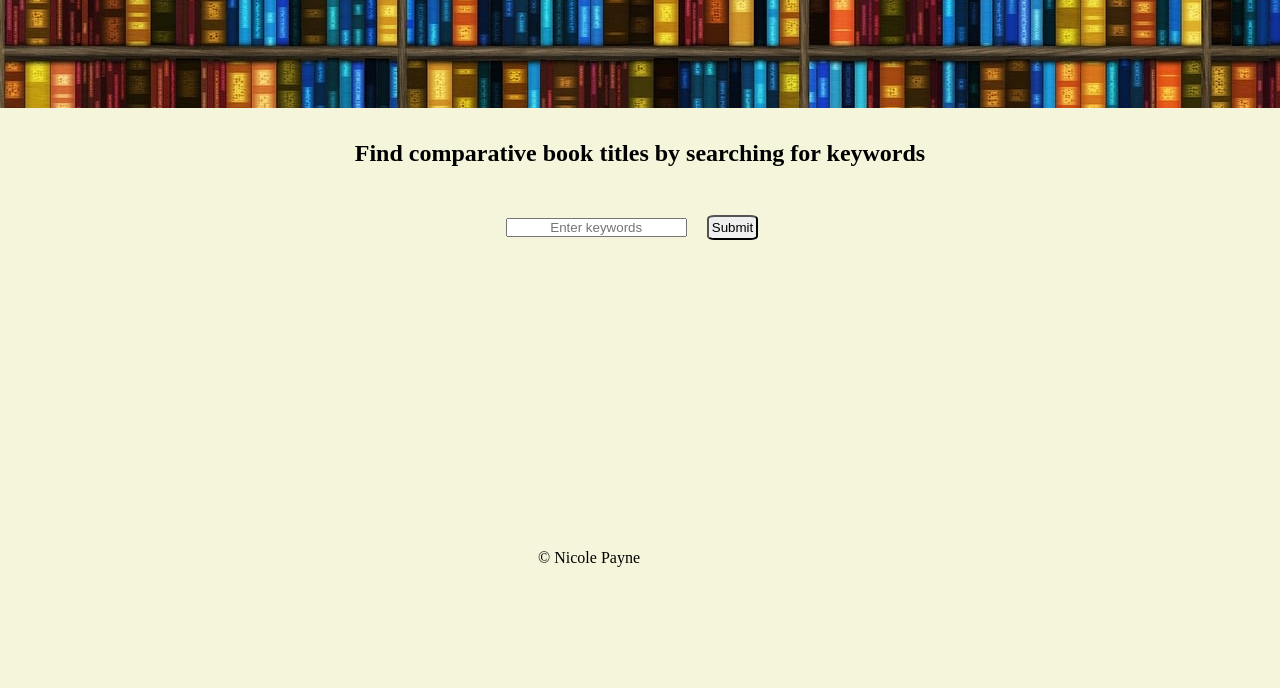
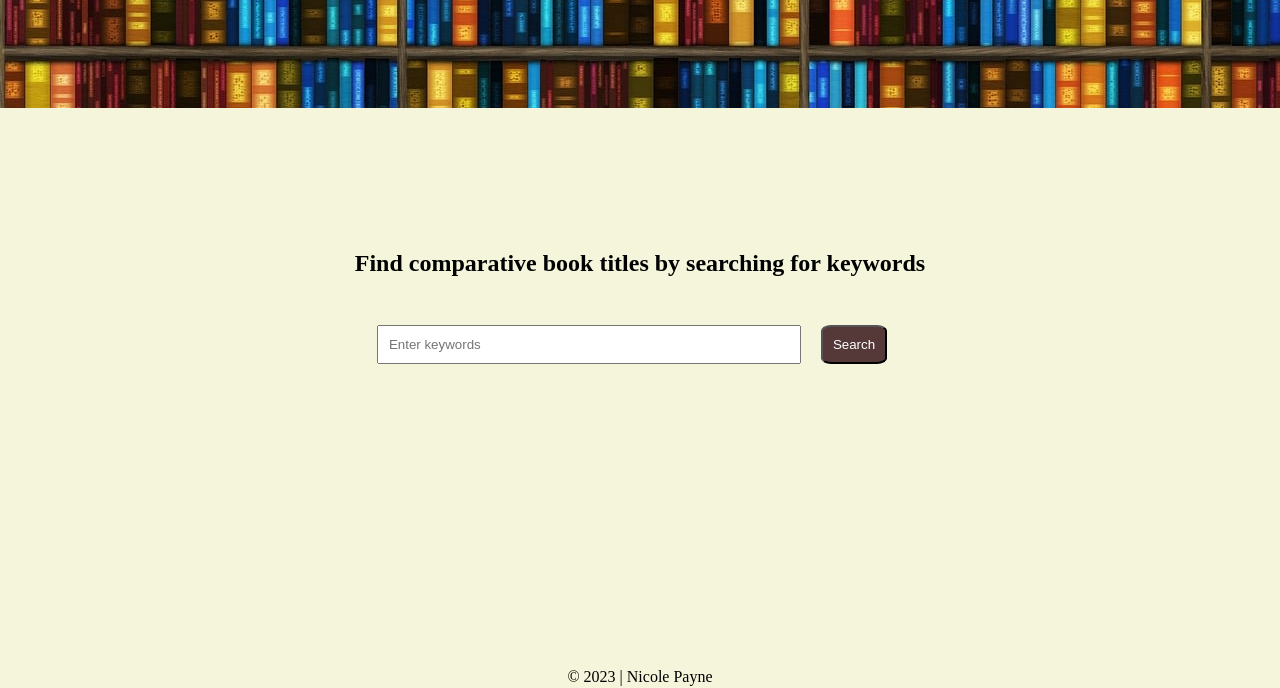
Before and after one commit to Npcodes1/Comp-Finder, a website: page public/index.html in a window 1280 px wide. Shown: the part 217-905 px from the top of the page. Before the commit the page ends 800 px from the top, so only its background shows below. Drawn offline with Linux system fonts and the light colour scheme; files whose address does not match are found by name.

Commit message:
Styling main page, footer, and button

```diff
--- a/public/index.html
+++ b/public/index.html
@@ -19,19 +19,18 @@
     </header>
 
     <main>
-        <section>
+        <section class="comp">
             <h2> Find comparative book titles by searching for keywords</h2>
             <!-- Search field -->
             <form action="/" method="post" class="form">
                 <input type="text" name="keyword" class="key" placeholder="Enter keywords" required>
-                <button type="submit" class="btn" onclick="">Submit</button>
+                <button type="submit" class="btn" onclick="Search()">Search</button>
             </form>
         </section>
     </main>
     <footer>
-        <p id="footer-container">
-            &copy;
-            Nicole Payne
+        <p class="footer-copyright-wrapper">
+            &copy; 2023 &#124; Nicole Payne
         </p>
     </footer>
 
--- a/public/styles.css
+++ b/public/styles.css
@@ -25,25 +25,45 @@ header h1 {
 
 main {
     margin: 30px;
-
+    height: 500px;
 }
 
-h2 {
+main>.comp {
+    padding-top: 80px;
+}
+
+main>.comp>h2 {
     margin: 2rem 0;
 }
+
+/* Form Section */
 
 .form {
     text-align: center;
 }
 
+.form input[type=text] {
+    width: 400px;
+    padding: 10px;
+    text-align: left;
+}
+
+/* Search Button */
+
 .btn {
-    padding: 3px;
+    padding: 10px;
     margin: 1rem;
     border-radius: 15%;
+    background-color: #553939;
+    color: #fff;
 }
 
+/* Footer Section */
+
 footer {
-    position: absolute;
-    bottom: 2%;
-    right: 50%;
+    height: 20px;
 }
+
+footer>.footer-copyright-wrapper {
+    margin-bottom: 20px;
+}
```
